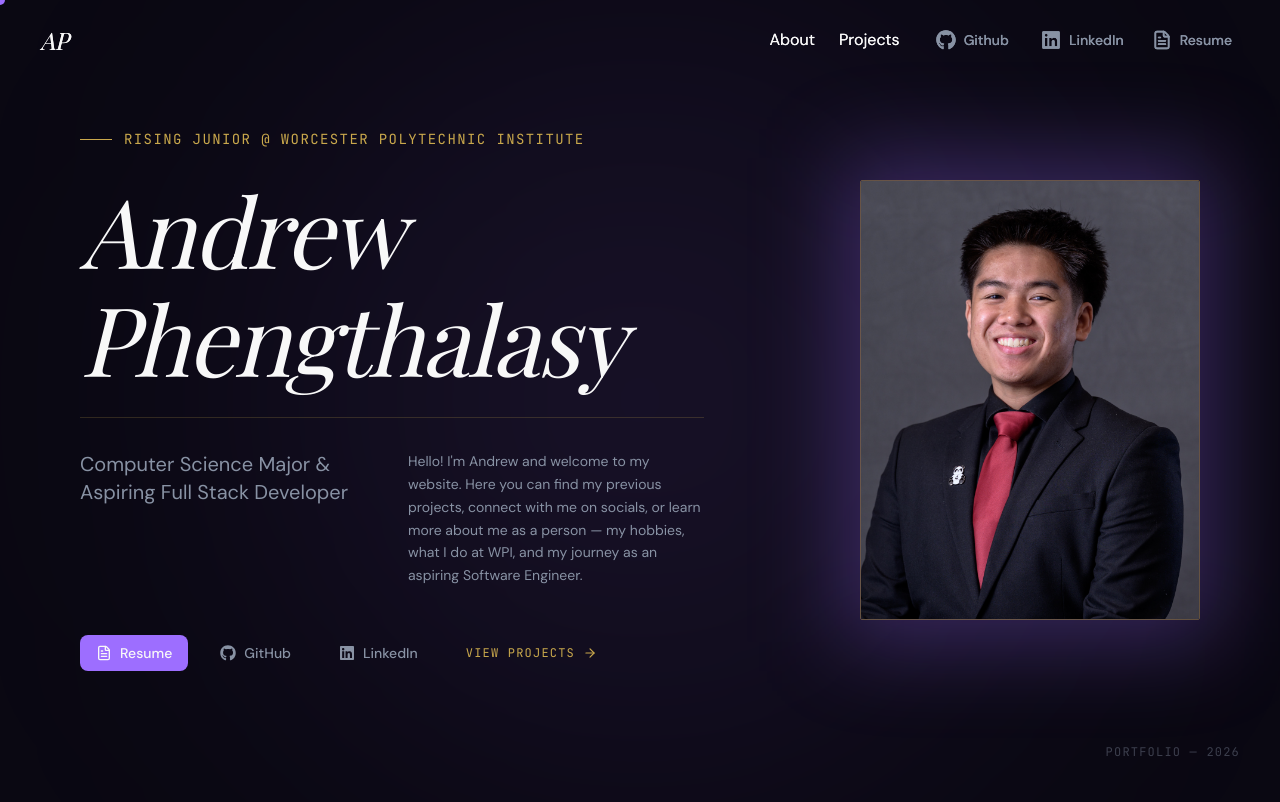
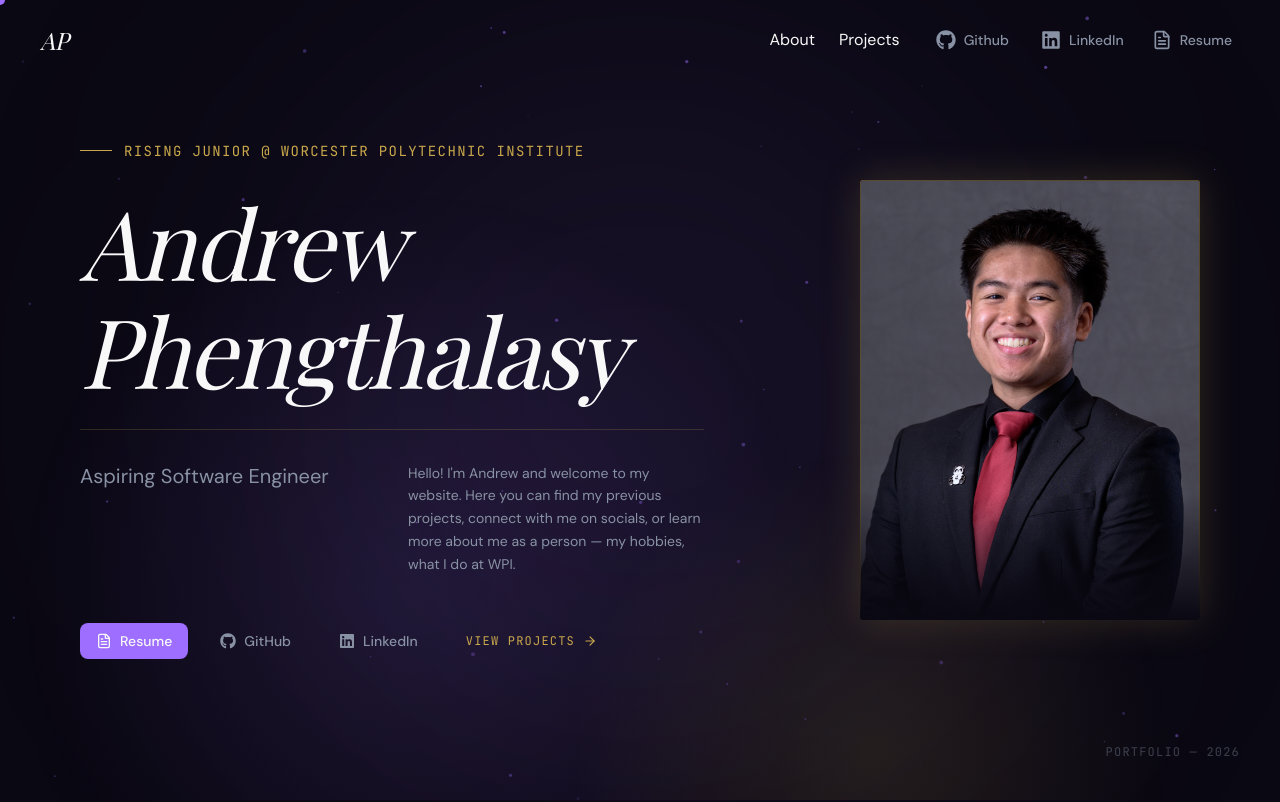
Before and after one commit to Andrew-Phengthalasy/portfolio, a Next.js app: page / in a window 1280 px wide. Shown: the top 802 px of the page. Built offline with nearby package versions, Linux system fonts and the light colour scheme.

Commit message:
Styling changes + added animations and a cool background

```diff
--- a/app/About/page.tsx
+++ b/app/About/page.tsx
@@ -1,11 +1,9 @@
 import About from "@/components/about";
-import Header from "@/components/header";
 
 export default function AboutPage() {
     return (
         <main>
             <About />
-            <Header />
         </main>
     );
 }
--- a/app/layout.tsx
+++ b/app/layout.tsx
@@ -1,7 +1,9 @@
-import type { Metadata } from "next";
-import { displayFont, displayBodyFont, displayMonoFont } from "./lib/fonts";
+import type {Metadata} from "next";
+import {displayFont, displayBodyFont, displayMonoFont} from "./lib/fonts";
 import Cursor from "@/components/cursor";
 import Header from "@/components/header";
+import PageTransition from "@/components/PageTransition";
+import Background from "@/components/background";
 import "./global.css";
 
 export const metadata: Metadata = {
@@ -17,16 +19,19 @@
     },
 };
 
-export default function RootLayout({ children }: { children: React.ReactNode }) {
+export default function RootLayout({children}: { children: React.ReactNode }) {
     return (
         <html
             lang="en"
             className={`${displayFont.variable} ${displayBodyFont.variable} ${displayMonoFont.variable}`}
         >
         <body className="font-body bg-background text-warm antialiased cursor-none">
-        <Cursor />
-        <Header />
-        {children}
+        <Background />
+        <Cursor/>
+        <Header/>
+        <PageTransition>
+            {children}
+        </PageTransition>
         </body>
         </html>
     );
--- a/app/page.tsx
+++ b/app/page.tsx
@@ -1,14 +1,11 @@
 import Hero from "@/components/landing";
-import Header from "@/components/header";
 import Footer from "@/components/footer";
 
 export default function Home() {
     return (
         <main>
-            <Header />
-            <Hero/>
+            <Hero />
             <Footer />
-
         </main>
     );
 }
--- /dev/null
+++ b/components/PageTransition/index.tsx
@@ -0,0 +1,21 @@
+"use client";
+import { motion, AnimatePresence } from "framer-motion";
+import { usePathname } from "next/navigation";
+
+export default function PageTransition({ children }: { children: React.ReactNode }) {
+    const pathname = usePathname();
+
+    return (
+        <AnimatePresence mode="wait">
+            <motion.div
+                key={pathname}
+                initial={{ opacity: 0, y: 16 }}
+                animate={{ opacity: 1, y: 0 }}
+                exit={{ opacity: 0, y: -16 }}
+                transition={{ duration: 0.35, ease: "easeInOut" }}
+            >
+                {children}
+            </motion.div>
+        </AnimatePresence>
+    );
+}
--- /dev/null
+++ b/components/background/index.tsx
@@ -0,0 +1,92 @@
+"use client";
+import { useEffect, useRef } from "react";
+
+export default function Background() {
+    const canvasRef = useRef<HTMLCanvasElement>(null);
+
+    useEffect(() => {
+        const canvas = canvasRef.current;
+        if (!canvas) return;
+        const ctx = canvas.getContext("2d");
+        if (!ctx) return;
+
+        canvas.width = window.innerWidth;
+        canvas.height = window.innerHeight;
+
+        window.addEventListener("resize", () => {
+            canvas.width = window.innerWidth;
+            canvas.height = window.innerHeight;
+        });
+
+        // Particles
+        const particles = Array.from({ length: 60 }, () => ({
+            x: Math.random() * canvas.width,
+            y: Math.random() * canvas.height,
+            radius: Math.random() * 1.5 + 0.5,
+            speedX: (Math.random() - 0.5) * 0.3,
+            speedY: (Math.random() - 0.5) * 0.3,
+            opacity: Math.random() * 0.4 + 0.1,
+        }));
+
+        // Glows
+        const glows = [
+            { x: canvas.width * 0.3, y: canvas.height * 0.4, radius: 400, color: "157, 110, 255", speedX: 0.15, speedY: 0.1 },
+            { x: canvas.width * 0.7, y: canvas.height * 0.6, radius: 300, color: "201, 168, 76", speedX: -0.1, speedY: 0.12 },
+        ];
+
+        let animFrame: number;
+        let tick = 0;
+
+        const animate = () => {
+            ctx.clearRect(0, 0, canvas.width, canvas.height);
+            tick += 0.005;
+
+            // Draw glows
+            glows.forEach((glow) => {
+                glow.x += Math.sin(tick * glow.speedX) * 0.8;
+                glow.y += Math.cos(tick * glow.speedY) * 0.8;
+
+                const gradient = ctx.createRadialGradient(
+                    glow.x, glow.y, 0,
+                    glow.x, glow.y, glow.radius
+                );
+                gradient.addColorStop(0, `rgba(${glow.color}, 0.12)`);
+                gradient.addColorStop(1, `rgba(${glow.color}, 0)`);
+
+                ctx.fillStyle = gradient;
+                ctx.beginPath();
+                ctx.arc(glow.x, glow.y, glow.radius, 0, Math.PI * 2);
+                ctx.fill();
+            });
+
+            // Draw particles
+            particles.forEach((p) => {
+                p.x += p.speedX;
+                p.y += p.speedY;
+
+                if (p.x < 0) p.x = canvas.width;
+                if (p.x > canvas.width) p.x = 0;
+                if (p.y < 0) p.y = canvas.height;
+                if (p.y > canvas.height) p.y = 0;
+
+                ctx.beginPath();
+                ctx.arc(p.x, p.y, p.radius, 0, Math.PI * 2);
+                ctx.fillStyle = `rgba(157, 110, 255, ${p.opacity})`;
+                ctx.fill();
+            });
+
+            animFrame = requestAnimationFrame(animate);
+        };
+
+        animate();
+
+        return () => cancelAnimationFrame(animFrame);
+    }, []);
+
+    return (
+        <canvas
+            ref={canvasRef}
+            className="fixed inset-0 z-0 pointer-events-none"
+        />
+    );
+}
--- a/components/landing/index.tsx
+++ b/components/landing/index.tsx
@@ -36,13 +36,12 @@
                     {/* Title + Bio */}
                     <div className="grid grid-cols-1 md:grid-cols-2 gap-8 mb-12">
                         <h2 className="font-body text-xl font-light text-muted">
-                            Computer Science Major &<br />Aspiring Full Stack Developer
+                            Aspiring Software Engineer
                         </h2>
                         <p className="font-body text-muted text-sm leading-relaxed">
                             Hello! I'm Andrew and welcome to my website. Here you can find my
                             previous projects, connect with me on socials, or learn more about
-                            me as a person — my hobbies, what I do at WPI, and my journey as
-                            an aspiring Software Engineer.
+                            me as a person — my hobbies, what I do at WPI.
                         </p>
                     </div>
 
@@ -69,13 +68,17 @@
                 {/* Right — Photo */}
                 <div className="hidden md:flex justify-end items-center">
                     <div className="relative w-[340px] h-[440px]">
-                        {/* Purple glow behind */}
-                        <div className="absolute inset-0 rounded-sm bg-accent/30 blur-2xl scale-110 pointer-events-none" />
                         {/* Photo */}
                         <img
                             src="/IMG_7257 2.JPG"
                             alt="Andrew Phengthalasy"
                             className="relative z-10 w-full h-full object-cover rounded-sm border border-gold/40"
+                            style={{ boxShadow: "0 0 40px rgba(201, 168, 76, 0.2)" }}
+                        />
+                        {/* Bottom fade */}
+                        <div
+                            className="absolute bottom-0 left-0 right-0 h-32 z-20 rounded-b-sm"
+                            style={{ background: "linear-gradient(to top, #0a0812 0%, transparent 100%)" }}
                         />
                     </div>
                 </div>
--- a/package.json
+++ b/package.json
@@ -7,6 +7,7 @@
   },
   "dependencies": {
     "eslint": "^10.3.0",
+    "framer-motion": "^12.43.0",
     "lucide-react": "^1.14.0",
     "next": "^16.2.4",
     "next.js": "^1.0.3",
```
Also changed, not shown: 1 other file (tests, documents, lock files or other folders).
